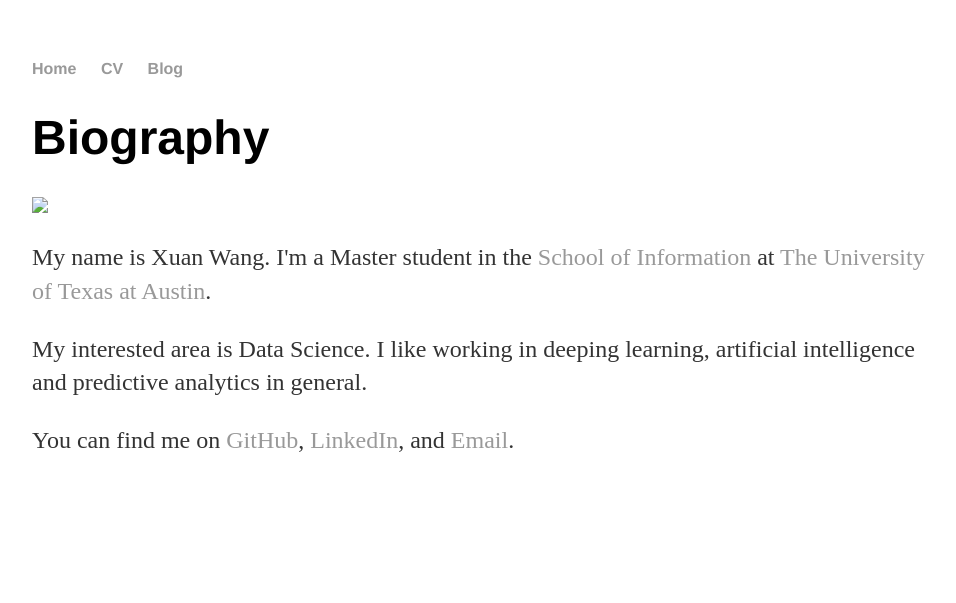
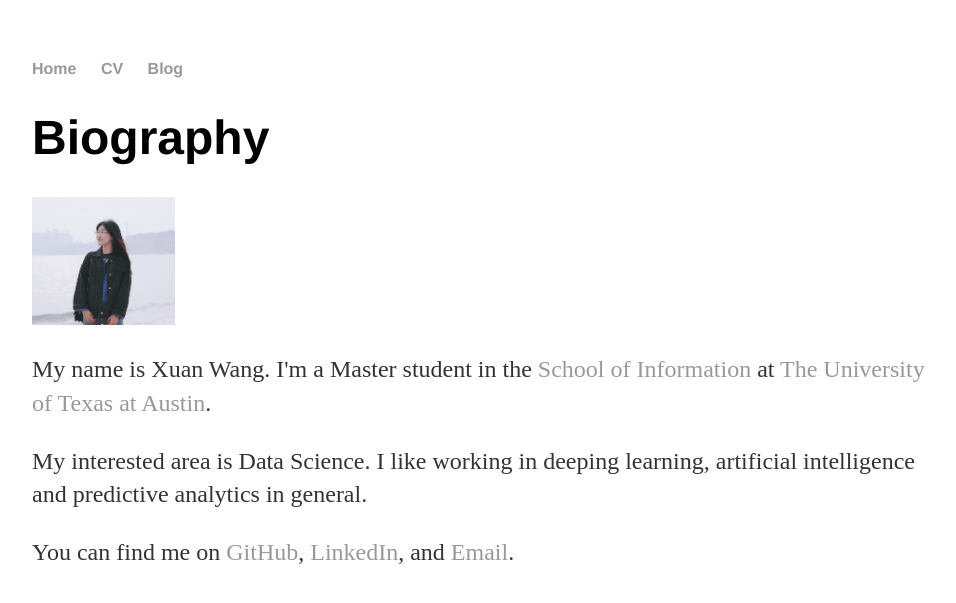
Before and after one commit to xxuanwang-zz/Portfolio, a Jekyll site: the page built from index.html, in a window 1280 px wide. Shown: the top 603 px of the page, without its empty margins (160-1116 px from the left). Built offline with Jekyll 4.4.1, drawn with Linux system fonts in a browser that asks for light colours.

Commit message:
Update index.html

```diff
--- a/index.html
+++ b/index.html
@@ -7,7 +7,7 @@ title: Xuan Wang
     <h1>Biography</h1>
   </header>
   <section id="about">
-    <img src="/me.jpg" height="128px"/>
+    <img src="/img/me.jpg" height="128px"/>
     <p>
       My name is Xuan Wang. I'm a Master student in the <a href="https://www.ischool.utexas.edu/">School of Information</a> at <a href="https://www.utexas.edu/">The University of Texas at Austin</a>.
     </p>
```
